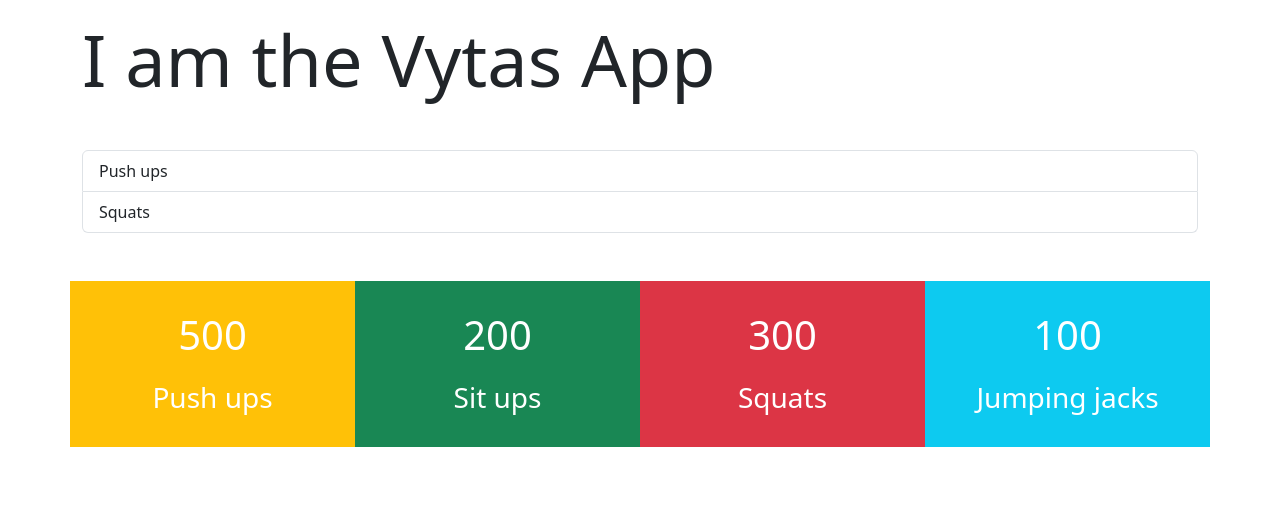
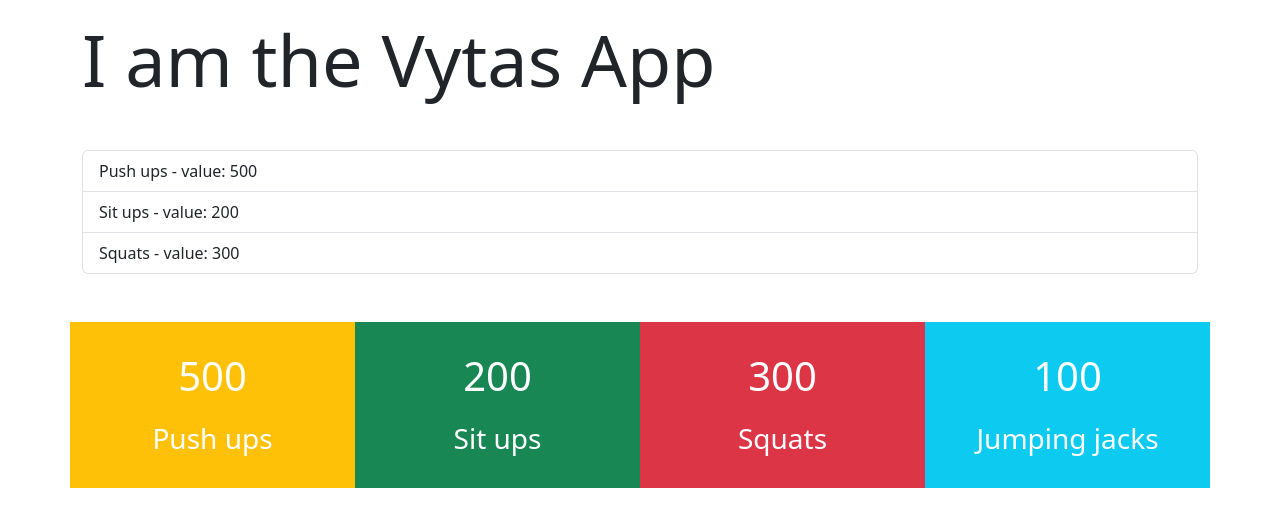
Before and after one commit to MariusCodeAcademy/type19_03_react_loops_cond_map_filter, a React (Vite) app: page / in a window 1280 px wide. Shown: the top 526 px of the page. Built offline with nearby package versions, Linux system fonts and the light colour scheme.

Commit message:
one li exported

```diff
--- a/src/App.jsx
+++ b/src/App.jsx
@@ -1,9 +1,5 @@
+import OneLi from './components/counters/OneLi';
 import './style/App.css';
-
-function OneLi(props) {
-  console.log('props ===', props);
-  return <li className='list-group-item'>One LI</li>;
-}
 
 export default function App() {
   const countersDataArr = [
@@ -14,12 +10,12 @@ export default function App() {
   ];
 
   const listElements = countersDataArr
-    .filter((cObj) => cObj.value > 200)
+    .filter((cObj) => cObj.value > 100)
     .map((cObj) => (
-      <li key={cObj.id} className='list-group-item'>
-        {cObj.title}
-      </li>
-      // <OneLi key={cObj.id} />
+      // <li key={cObj.id} className='list-group-item'>
+      //   {cObj.title}
+      // </li>
+      <OneLi key={cObj.id} title={cObj.title} value={cObj.value} />
     ));
 
   // console.log('listElements ===', listElements);
--- /dev/null
+++ b/src/components/counters/OneLi.jsx
@@ -0,0 +1,9 @@
+export default function OneLi(props) {
+  console.log('props ===', props);
+
+  return (
+    <li className='list-group-item'>
+      {props.title} - value: {props.value}
+    </li>
+  );
+}
```
Also changed, not shown: .eslintrc.cjs, src/components/counters/CountersList.jsx (added), src/components/counters/SingleCounter.jsx (added).
